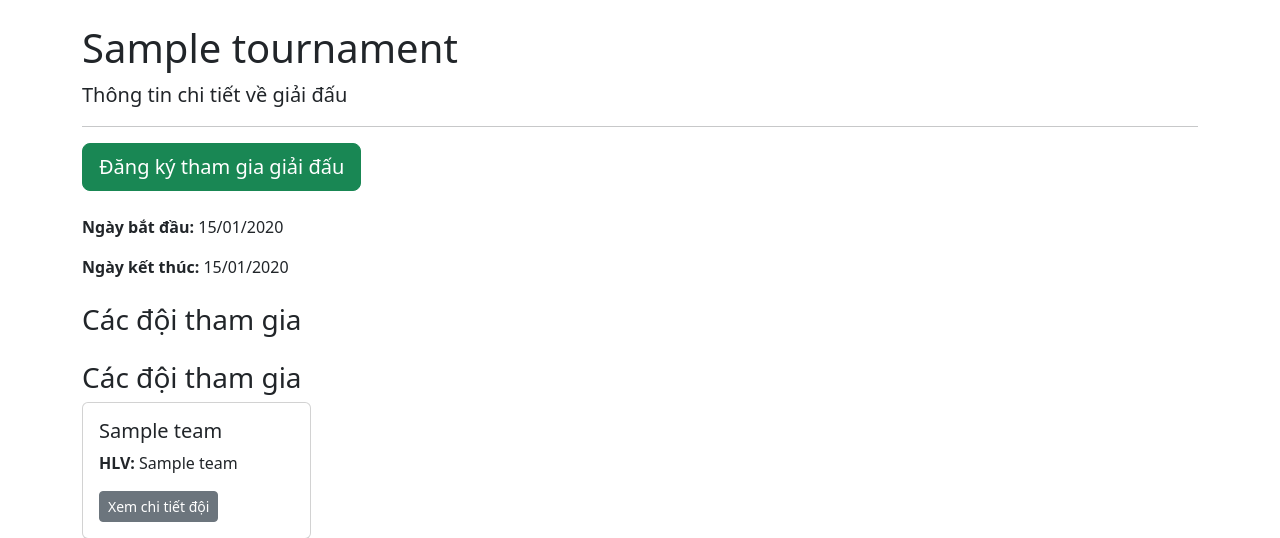
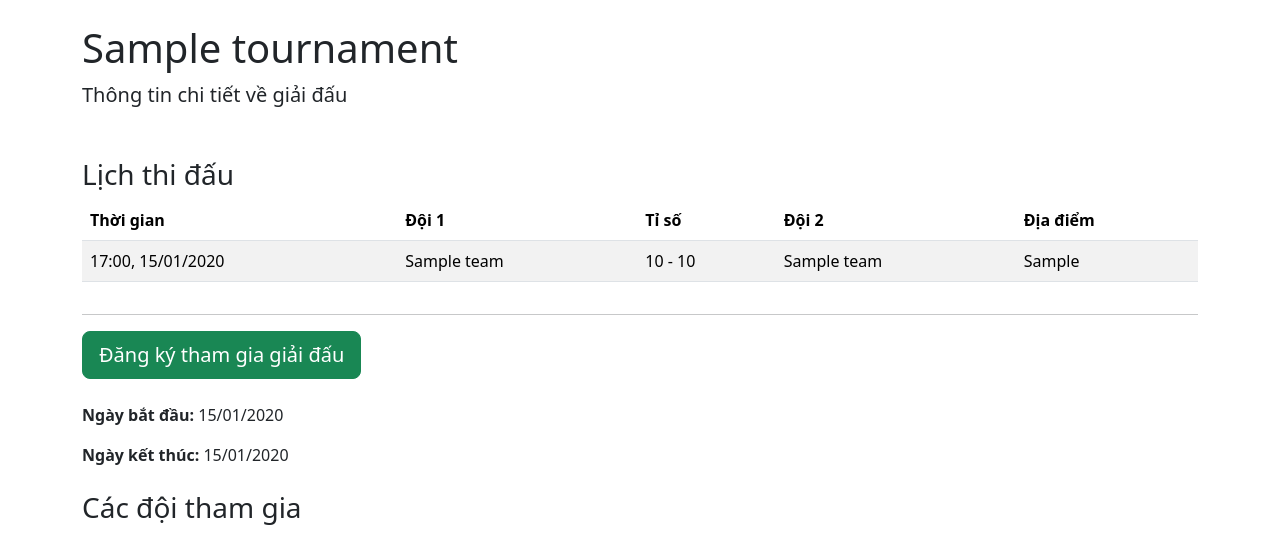
Before and after one commit to dbpsportsvn-glitch/dbpsports, a Django app: page /tournament/1/ in a window 1280 px wide. Shown: the part 56-594 px from the top of the page. Run offline with Django 5.2, Linux system fonts and the light colour scheme; tables that the repository leaves empty hold one stand-in row (values such as "Sample post").

Commit message:
Display match schedule on tournament detail page

```diff
--- a/backend/tournaments/templates/tournaments/tournament_detail.html
+++ b/backend/tournaments/templates/tournaments/tournament_detail.html
@@ -6,6 +6,42 @@
     <div class="mt-4">
         <h1>{{ tournament.name }}</h1>
         <p class="lead">Thông tin chi tiết về giải đấu</p>
+        <h3 class="mt-5">Lịch thi đấu</h3>
+        <div class="table-responsive">
+            <table class="table table-striped">
+                <thead>
+                    <tr>
+                        <th scope="col">Thời gian</th>
+                        <th scope="col">Đội 1</th>
+                        <th scope="col">Tỉ số</th>
+                        <th scope="col">Đội 2</th>
+                        <th scope="col">Địa điểm</th>
+                    </tr>
+                </thead>
+                <tbody>
+                    {% for match in matches %}
+                        <tr>
+                            <td>{{ match.match_time|date:"H:i, d/m/Y" }}</td>
+                            <td>{{ match.team1.name }}</td>
+                            <td>
+                                {% if match.team1_score is not None and match.team2_score is not None %}
+                                    {{ match.team1_score }} - {{ match.team2_score }}
+                                {% else %}
+                                    -
+                                {% endif %}
+                            </td>
+                            <td>{{ match.team2.name }}</td>
+                            <td>{{ match.location }}</td>
+                        </tr>
+                    {% empty %}
+                        <tr>
+                            <td colspan="5" class="text-center">Lịch thi đấu đang được cập nhật.</td>
+                        </tr>
+                    {% endfor %}
+                </tbody>
+            </table>
+        </div>
+
         <hr>
         <a href="{% url 'create_team' tournament_pk=tournament.pk %}" class="btn btn-success btn-lg mb-4">Đăng ký tham gia giải đấu</a>
         <div class="row">
--- a/backend/tournaments/views.py
+++ b/backend/tournaments/views.py
@@ -25,8 +25,12 @@
 
 def tournament_detail(request, pk):
     tournament = get_object_or_404(Tournament, pk=pk)
+    # Lấy tất cả các trận đấu thuộc giải đấu này, sắp xếp theo thời gian
+    matches = tournament.matches.all().order_by('match_time')
+
     context = {
-        'tournament': tournament
+        'tournament': tournament,
+        'matches': matches, # Thêm danh sách trận đấu vào context
     }
     return render(request, 'tournaments/tournament_detail.html', context)
 
```
